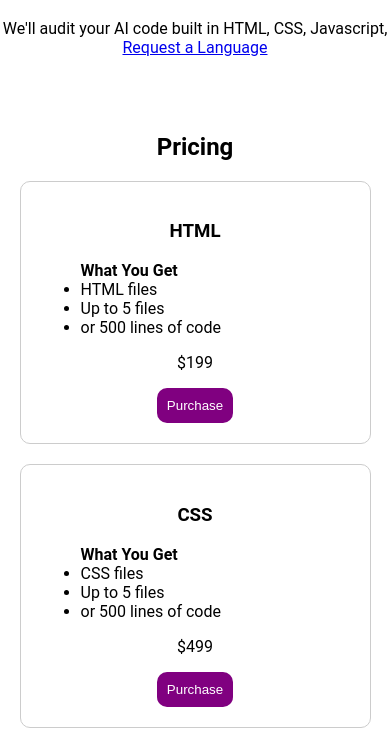
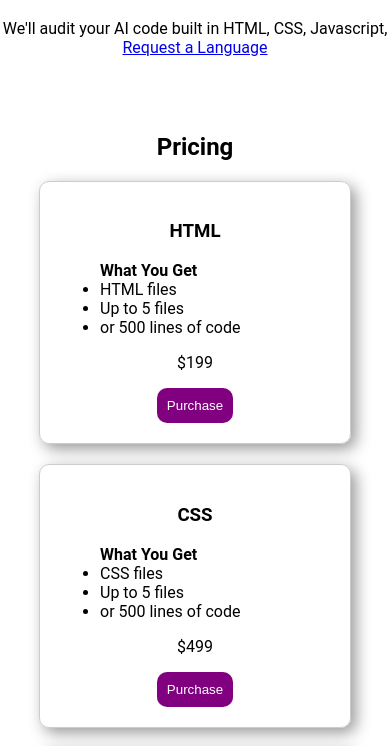
Before and after one commit to adamconkle/aica, a plain HTML site: page index.html in a window 390 px wide. Shown: the part 62-808 px from the top of the page. Drawn offline with Linux system fonts and the light colour scheme.

Commit message:
Update styles.css

```diff
--- a/styles.css
+++ b/styles.css
@@ -31,7 +31,7 @@ header {
             align-items: center;
            }
           .pcard {   /*mobile only */
-            width: 90%;
+            width: 80%;
             max-width: 400px;
           }
         }
@@ -42,6 +42,7 @@ header {
           text-align: center;
           cursor: pointer;
           transition: transform 1s;
+          box-shadow: 5px 5px 15px #999;
         }
         .pcard > ul {
           text-align:left;
```
